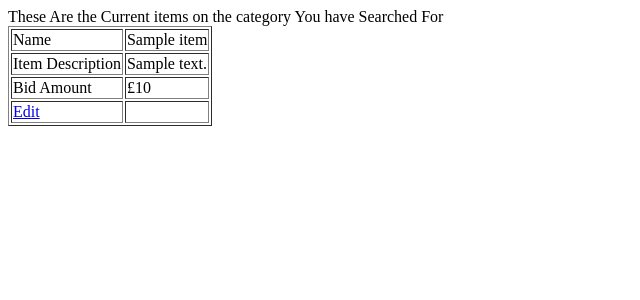
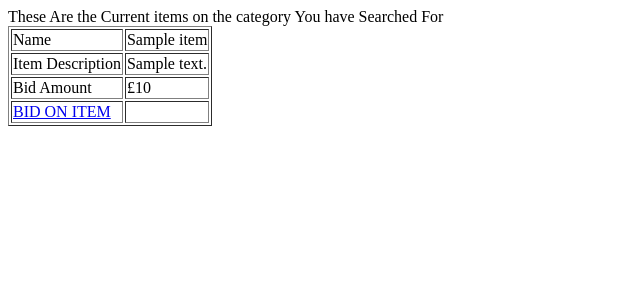
Before and after one commit to Gene142/GC06Group29, a PHP site: page /BuyerAuctionBidSearch.php in a window 1280 px wide. Shown: the top 300 px of the page, without its empty margins (0-640 px from the left). Run offline with PHP 8.4, Linux system fonts and the light colour scheme; tables that the repository leaves empty or names only in its code hold one stand-in row (values such as "Sample post"); data that the repository does not hold is empty.

Commit message:
query fix

```diff
--- a/BuyerAuctionBidSearch.php
+++ b/BuyerAuctionBidSearch.php
@@ -22,7 +22,7 @@ while ($row = $result->fetch_assoc()) {
 echo '<tr><td>'."Name". '</td>'. '<td>' . $row['name'].'</td></tr>';
 echo '<tr><td>' ."Item Description". '</td>'. '<td>' . $row['description'].'</td></tr>';
 echo '<tr><td>' . "Bid Amount". '</td>'. '<td>' .'£'. $row['bidAmount'].'</td></tr>';
-echo '<tr><td>'."<a href='bidPage.php?id=".$row['itemId']."'>Edit</a>".'</td>'. '<td>'."".'</td></tr>';
+echo '<tr><td>'."<a href='bidPage.php?id=".$row['itemId']."'>BID ON ITEM</a>".'</td>'. '<td>'."".'</td></tr>';
 //include a more bidOn button at bottom of table.
 }
 
--- a/bidPage.php
+++ b/bidPage.php
@@ -14,7 +14,7 @@ Item Information
 <?php
 //this page is dedicated to the items. Upon clicking on an item, it leads here. Shows item information, would do a pic if we had time. Has link to click.
 //gotta get the itemId firest
-$itemIdReq = '1';
+$itemIdReq = $_REQUEST['id'];
 
 $db = new mysqli('dbauction.mysql.database.azure.com', 'group29admin@dbauction', 'Ilovedatabases1', 'auction')
 or	die('Could not connect: ');
```
